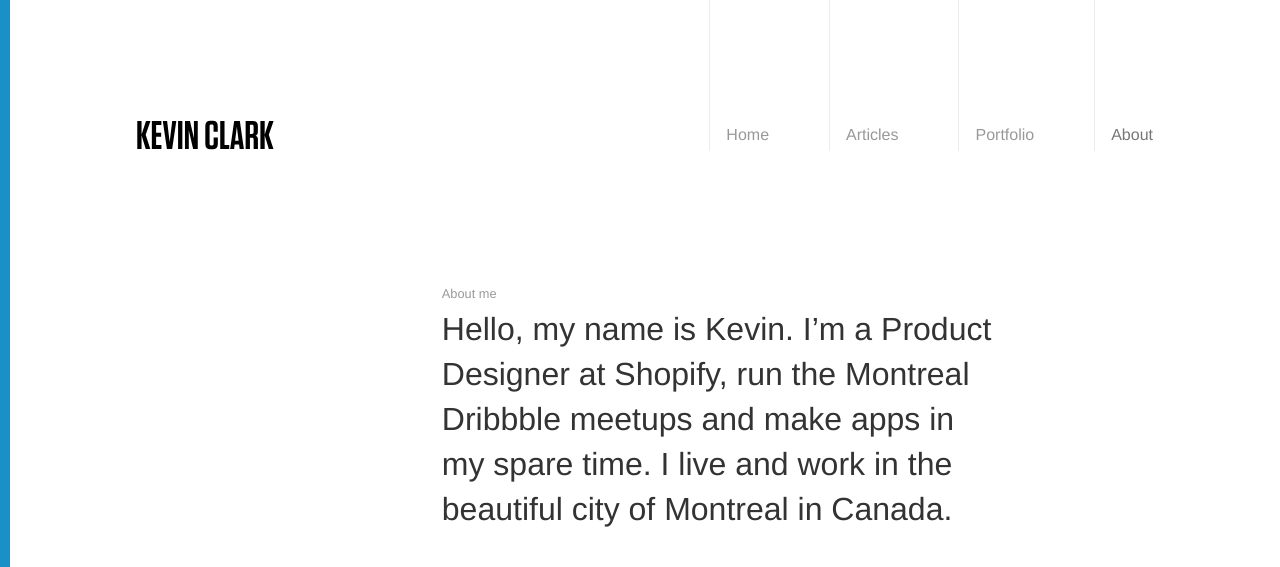
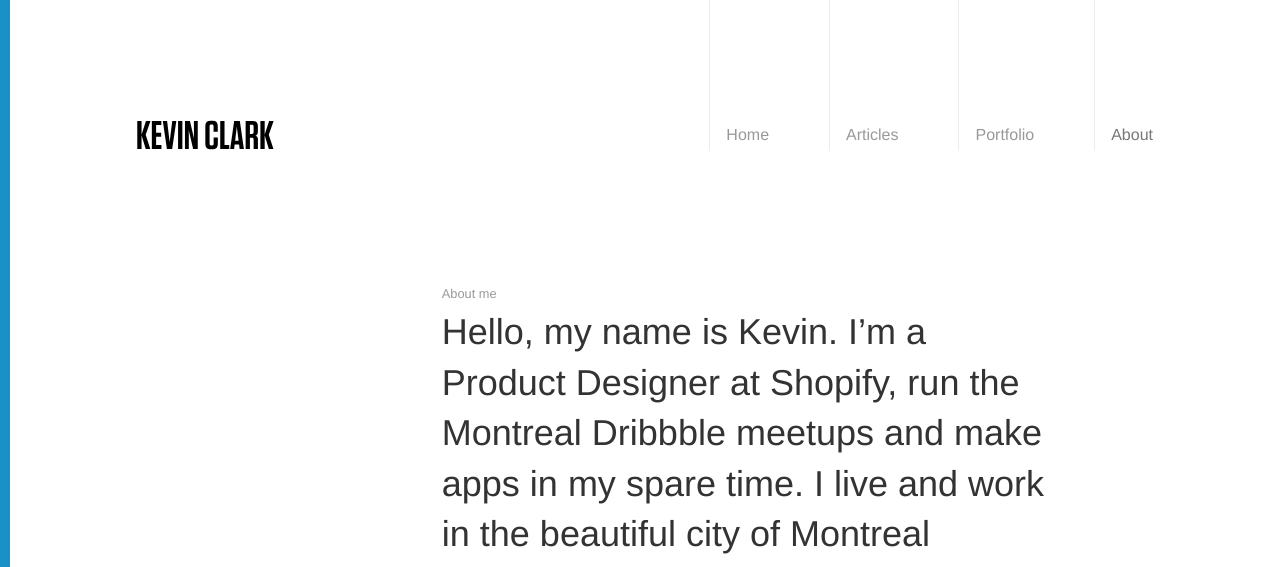
Before and after one commit to vernalkick/kevinclark, a Jekyll site: the page built from about/index.html, in a window 1280 px wide. Shown: the top 567 px of the page. Built offline with Jekyll 4.4.1, drawn with Linux system fonts in a browser that asks for light colours; nearby versions of some CDN libraries.

Commit message:
Tweak layout

```diff
--- a/_scss/_base/_typography.scss
+++ b/_scss/_base/_typography.scss
@@ -161,7 +161,7 @@ hr {
 @include media-from(600px) {
 
   h1 {
-    font-size: 2em;
+    font-size: 2.25em;
     line-height: 1.4em;
   }
 
--- a/_scss/_pages/_article-indv.scss
+++ b/_scss/_pages/_article-indv.scss
@@ -99,7 +99,7 @@
 
   .indv {
     padding-left: 30%;
-    padding-right: 15%;
+    padding-right: 10%;
 
       .content figure {
         position: relative;
--- a/styles/master.css
+++ b/styles/master.css
@@ -361,7 +361,7 @@ hr {
 
 @media screen and (min-width: 600px) {
   h1 {
-    font-size: 2em;
+    font-size: 2.25em;
     line-height: 1.4em;
   }
 
@@ -685,7 +685,7 @@ figcaption {
 @media screen and (min-width: 1100px) {
   .indv {
     padding-left: 30%;
-    padding-right: 15%;
+    padding-right: 10%;
   }
   .indv .content figure {
     position: relative;
```
Also changed, not shown: _posts/2013-12-16-why-instagram-direct-matters.md (+3 -3 lines).
